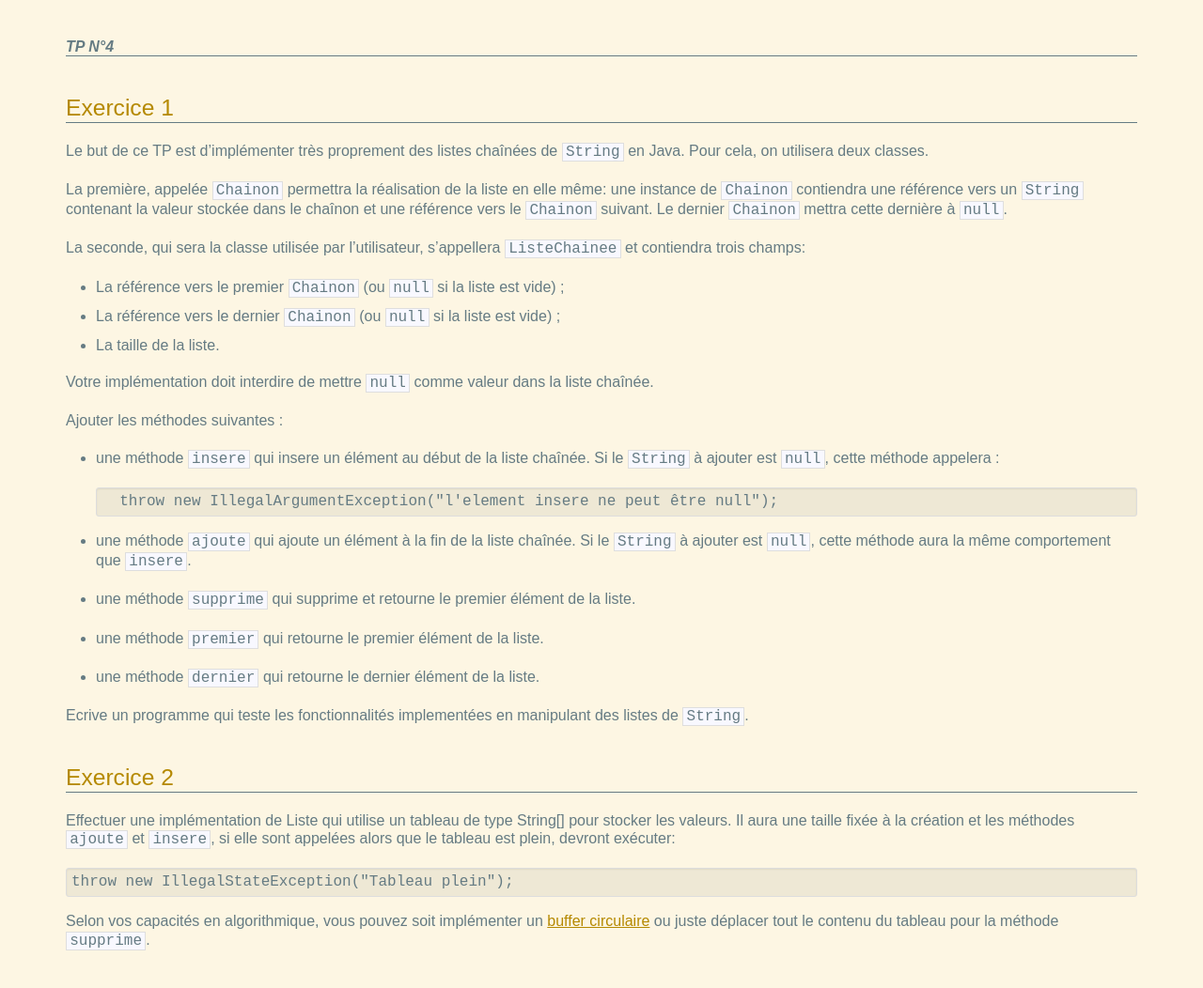
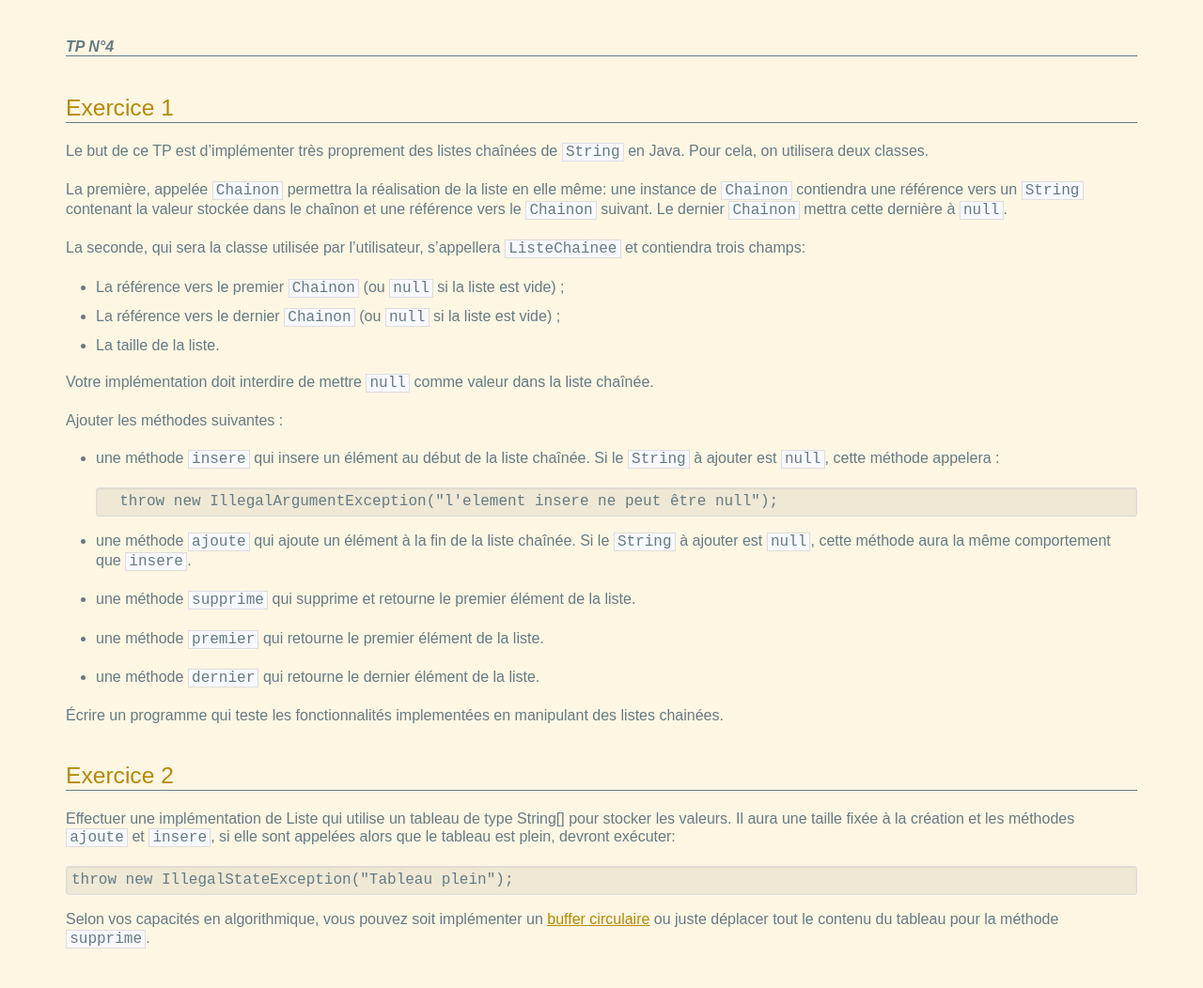
Before and after one commit to lacl-upec/l2epotp, a Jekyll site: the page built from _posts/2016-02-19-TP4.md, in a window 1280 px wide. Shown: the whole page at 94% size. Built offline with Jekyll 4.4.1, drawn with Linux system fonts in a browser that asks for light colours.

Commit message:
Update 2016-02-19-TP4.md

```diff
--- a/_posts/2016-02-19-TP4.md
+++ b/_posts/2016-02-19-TP4.md
@@ -30,7 +30,7 @@ Ajouter les méthodes suivantes :
 
 - une méthode `dernier` qui retourne le dernier élément de la liste.
 
-Ecrive un programme qui teste les fonctionnalités implementées en manipulant des listes de `String`.
+Écrire un programme qui teste les fonctionnalités implementées en manipulant des listes chainées.
 
 Exercice 2
 ----------
```
